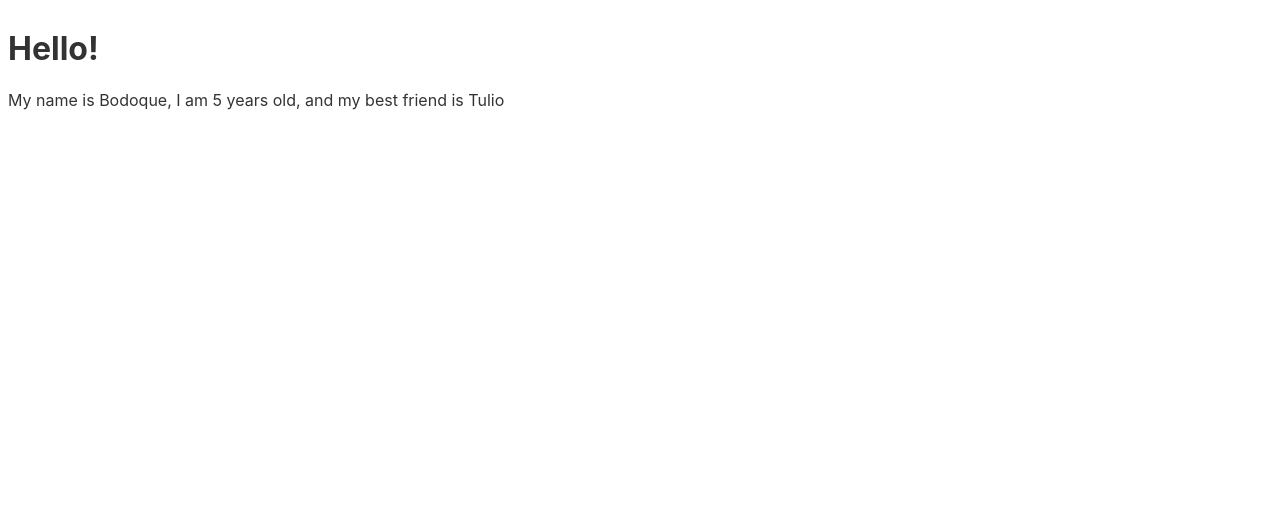
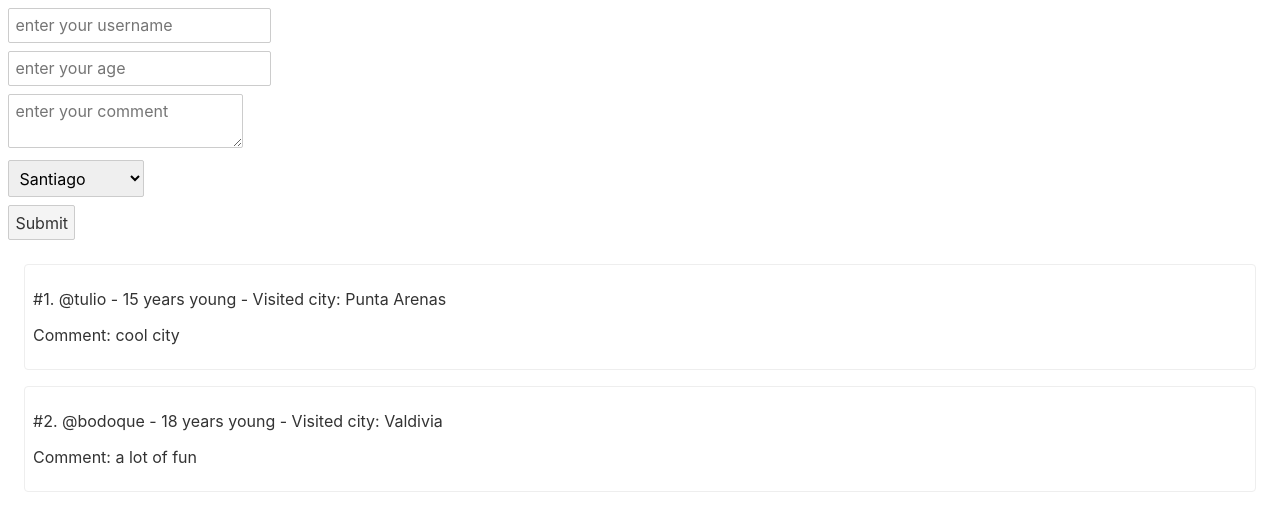
Before and after one commit to cristobalgomez/svelte-tutorial, a Svelte app: page / in a window 1280 px wide. Shown: the top 530 px of the page. Built offline with nearby package versions, Linux system fonts and the light colour scheme.

Commit message:
svelte tutorial

```diff
--- /dev/null
+++ b/src/Bindings.svelte
@@ -0,0 +1,18 @@
+<script>
+    import BindingsComments from './BindingsComments.svelte';
+    import BindingsEventForm from './BindingsEventForm.svelte';
+
+    let comments = [
+        {username: "tulio", age: 15, city: "Punta Arenas", content: "cool city" },
+        {username: "bodoque", age: 18, city: "Valdivia", content: "a lot of fun" }
+    ];
+
+    function addComment(e) {
+        let comment = e.detail;
+        comments = [...comments, comment];
+    }
+
+</script>
+
+<BindingsEventForm on:addComment={addComment}/>
+<BindingsComments {comments}/>
--- /dev/null
+++ b/src/BindingsComments.svelte
@@ -0,0 +1,19 @@
+<script>
+    export let comments;
+</script>
+
+{#each comments as comment, i}
+    <div>
+        <p>#{i+1}. @{comment.username} - {comment.age} years young - Visited city: {comment.city}</p>
+        <p>Comment: {comment.content}</p>
+    </div>
+{/each}
+
+<style>
+	div {
+        margin: 1em;
+		padding: 0.5em;
+		border: 1px solid #eee;
+		border-radius: 4px;
+	}
+</style>
--- /dev/null
+++ b/src/BindingsEventForm.svelte
@@ -0,0 +1,48 @@
+<script>
+    import { createEventDispatcher} from 'svelte';
+
+    const dispatch = createEventDispatcher();
+
+    let username;
+    let age;
+    let city;
+    let content;
+
+    let cities = [ "Santiago", "Valdivia", "Punta Arenas"];
+
+    function handleSubmit() {
+        const newComment = {
+            username: username,
+            age: age,
+            city: city,
+            content: content
+        };
+        dispatch('addComment', newComment);
+    }
+</script>
+
+<form on:submit|preventDefault={handleSubmit}>
+    <label>
+        <input type=text placeholder="enter your username" bind:value={username}>
+    </label>
+    <label>
+        <input type=text placeholder="enter your age" bind:value={age}>
+    </label>
+    <label>
+        <textarea placeholder="enter your comment" bind:value={content}></textarea>
+    </label>
+    <label>
+        <select bind:value={city}>
+            {#each cities as selectedCity}
+                <option value={selectedCity}>{selectedCity}</option>
+            {/each}
+        </select>
+    </label>
+
+
+    <button type=submit>
+        Submit
+    </button>
+
+
+</form>
--- /dev/null
+++ b/src/Events.svelte
@@ -0,0 +1,6 @@
+<script>
+    import EventsOuter from './EventsOuter.svelte';
+
+</script>
+
+<EventsOuter on:randomNumber|once={ (e) => alert(e.detail.number) }/>
--- /dev/null
+++ b/src/EventsOuter.svelte
@@ -0,0 +1,4 @@
+<script>
+    import EventsInner from './EventsInner.svelte';
+</script>
+<EventsInner on:randomNumber />
--- /dev/null
+++ b/src/Logic.svelte
@@ -0,0 +1,44 @@
+<script>
+    async function getPokemon() {
+        const res = await fetch("https://pokeapi.co/api/v2/pokemon?limit=20");
+        const data = await res.json();
+
+        if(res.ok) return data;
+        else throw new Error(data);
+
+    }
+
+    let promise = getPokemon();
+
+</script>
+
+{#await promise }
+    <p>loading...</p>
+{:then pokemon }
+    {#each pokemon.results as poke, i }
+        {#if (i+1)%2 === 0}
+            <p class="par"> { i + 1 }. <a href={ poke.url }>{ poke.name }</a></p>
+        {:else}
+            <p class="impar"> { i + 1 }. <a href={ poke.url }>{ poke.name }</a></p>
+        {/if}
+    {/each}
+{:catch error }
+    <p style="color: red">{ error.message } </p>
+{/await}
+
+<style>
+    .par {
+        color: white;
+        background-color: orange;
+        padding: 0.2em 0.5em;
+    }
+    .impar {
+        color: white;
+        background-color: green;
+        padding: 0.2em 0.5em;
+    }
+    a {
+        text-decoration: none;
+        color: white;
+    }
+</style>
--- a/src/main.js
+++ b/src/main.js
@@ -1,7 +1,11 @@
 // import App from './App.svelte';
 // import Introduction from './Introduction.svelte';
 // import Reactivity from './Reactivity.svelte';
-import Props from './Props.svelte';
+// import Props from './Props.svelte';
+// import Logic from './Logic.svelte';
+// import Events from './Events.svelte';
+import Bindings from './Bindings.svelte';
+
 
 // const app = new App({
 // 	target: document.body,
@@ -25,7 +29,21 @@ import Props from './Props.svelte';
 // });
 // export default reactivity;
 
-const props = new Props({
+// const props = new Props({
+// 	target: document.body
+// });
+// export default props;
+
+// const logic = new Logic({
+// 	target: document.body
+// });
+// export default logic;
+
+// const events = new Events({
+// 	target: document.body
+// });
+
+const bindings = new Bindings({
 	target: document.body
 });
-export default props;
+export default bindings;
```
Also changed, not shown: src/EventsInner.svelte (added, +12 -0 lines).
